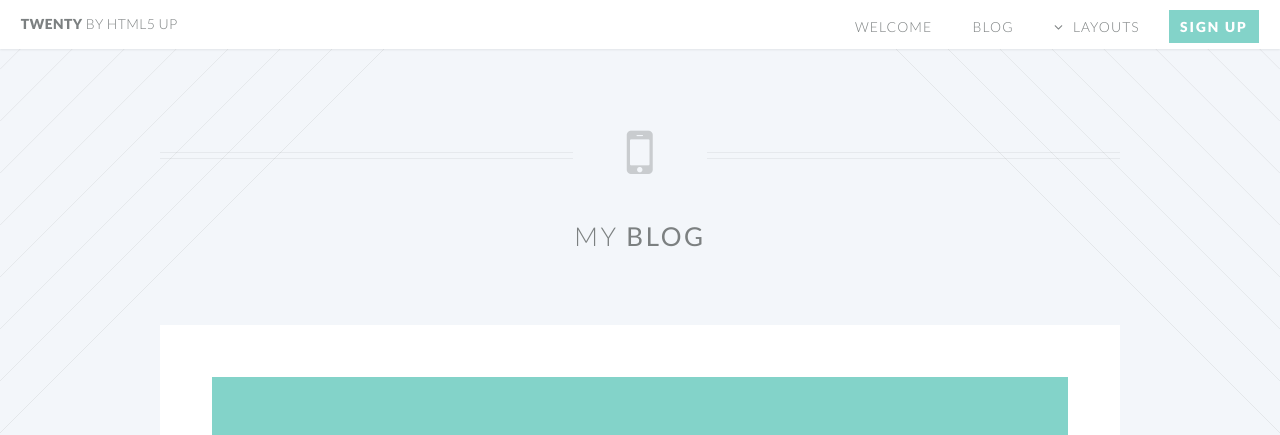
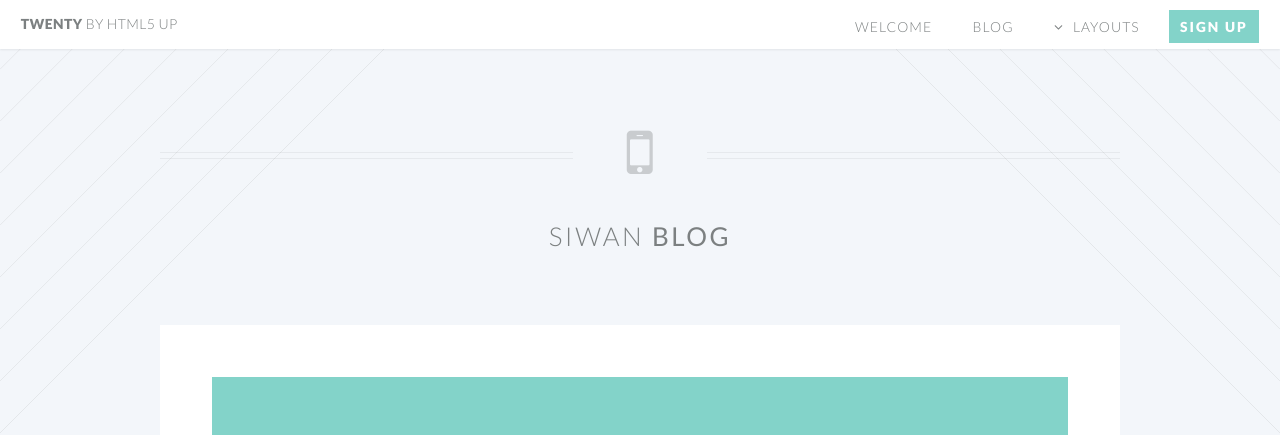
Before and after one commit to Yangsiwan/Yangsiwan.github.io, a Jekyll site: the page built from blog.html, in a window 1280 px wide and 900 px high. Shown: the top 435 px of the window. Built offline with Jekyll 4.4.1, drawn with Linux system fonts in a browser that asks for light colours.

Commit message:
Update blog.html

```diff
--- a/blog.html
+++ b/blog.html
@@ -5,7 +5,7 @@ layout: default
 <article id="main">
     <header class="special container">
         <span class="icon fa-mobile"></span>
-        <h2>My <strong>Blog</strong></h2>
+        <h2>Siwan <strong>Blog</strong></h2>
     </header>
     <section class="wrapper style4 container">
         <ul class="posts">
```
